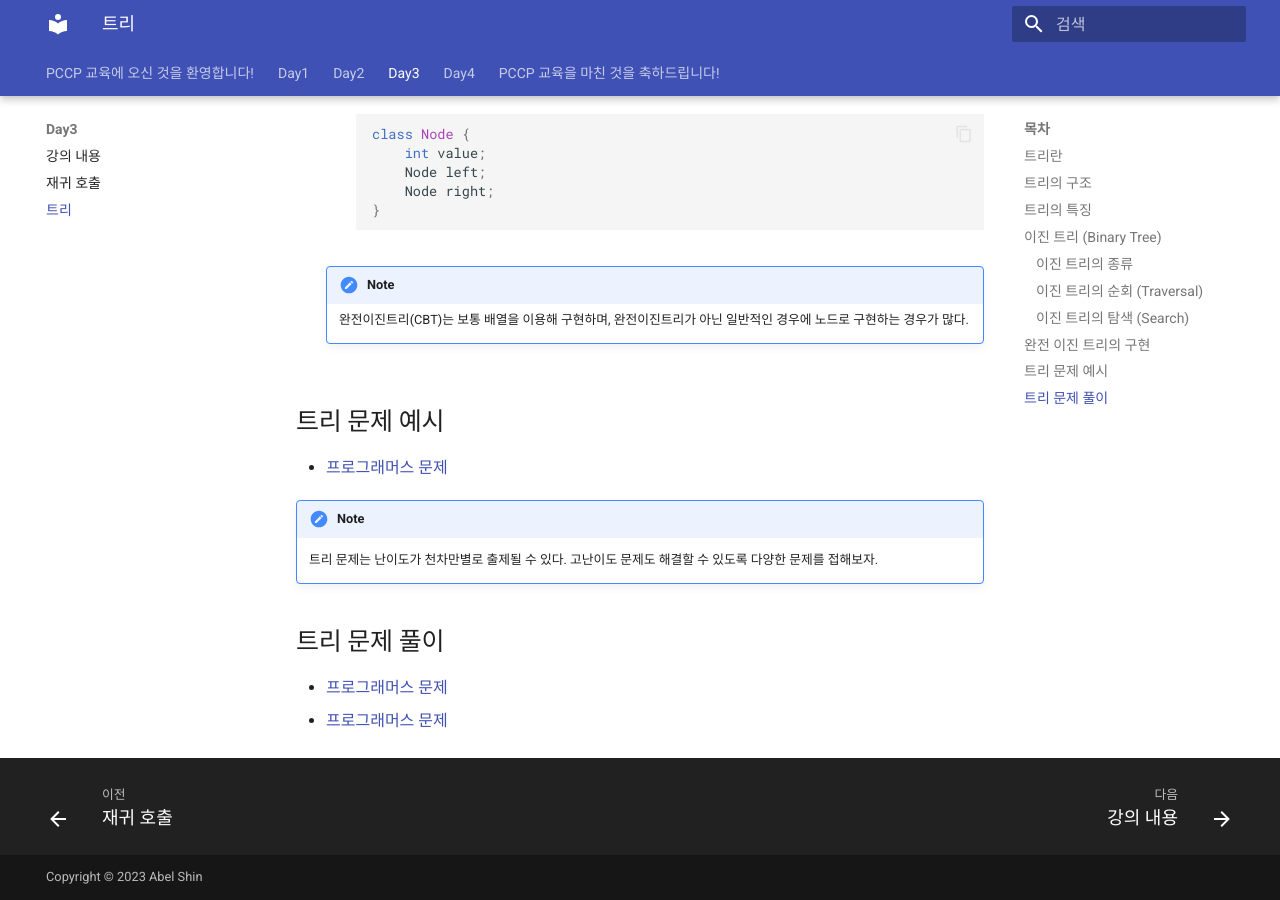
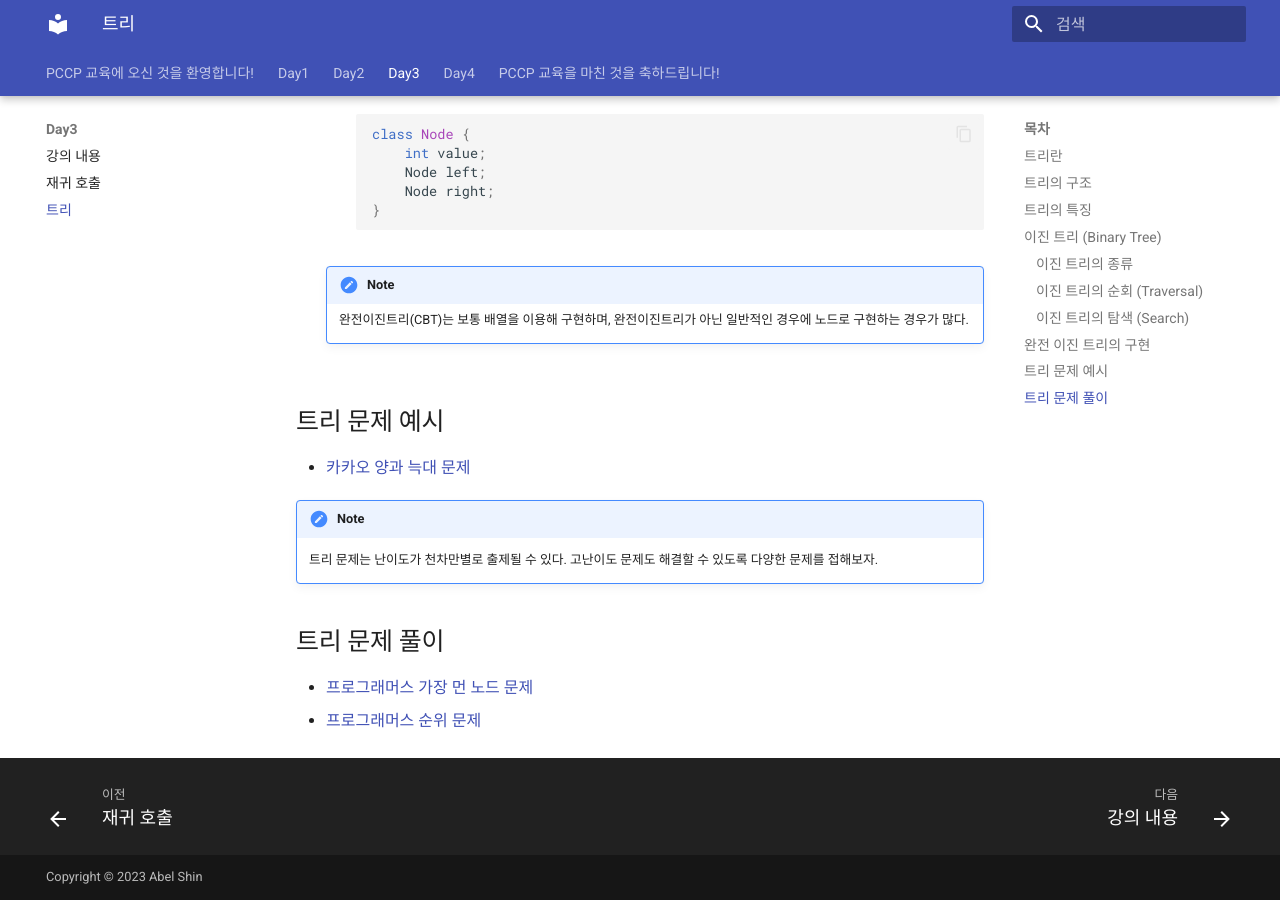
Before and after one commit to abel-shin/pccp-java, an MkDocs documentation site: the page built from docs/day3/section3.md, in a window 1280 px wide and 900 px high, scrolled down 4925 px. Built offline with MkDocs 1.6.1 and Material for MkDocs 9.7.7, drawn with Linux system fonts in a browser that asks for light colours.

Commit message:
tree update

```diff
--- a/docs/day3/section3.md
+++ b/docs/day3/section3.md
@@ -82,7 +82,7 @@
 
 ## 트리 문제 예시
 
-- [프로그래머스 문제](){:target="_blank"}
+- [카카오 양과 늑대 문제](https://school.programmers.co.kr/learn/courses/30/lessons/92343){:target="_blank"}
 
 !!! note
 
@@ -90,5 +90,5 @@
 
 ## 트리 문제 풀이
 
-- [프로그래머스 문제](){:target="_blank"}
-- [프로그래머스 문제](){:target="_blank"}
+- [프로그래머스 가장 먼 노드 문제](https://school.programmers.co.kr/learn/courses/30/lessons/49189){:target="_blank"}
+- [프로그래머스 순위 문제](https://school.programmers.co.kr/learn/courses/30/lessons/49191){:target="_blank"}
```
